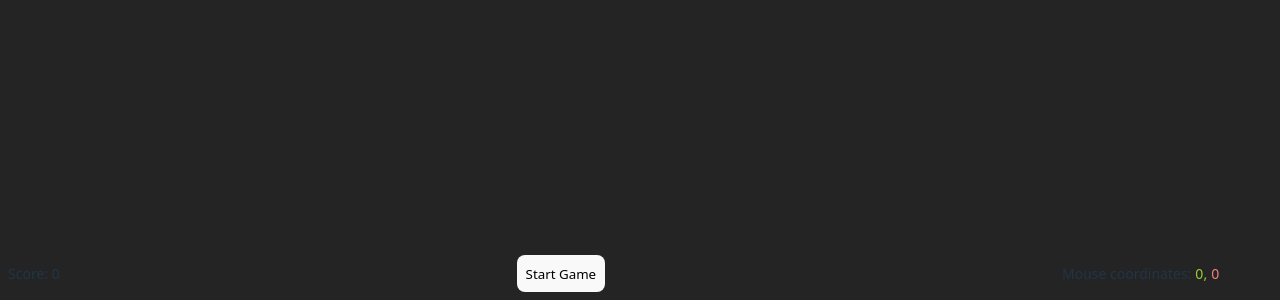
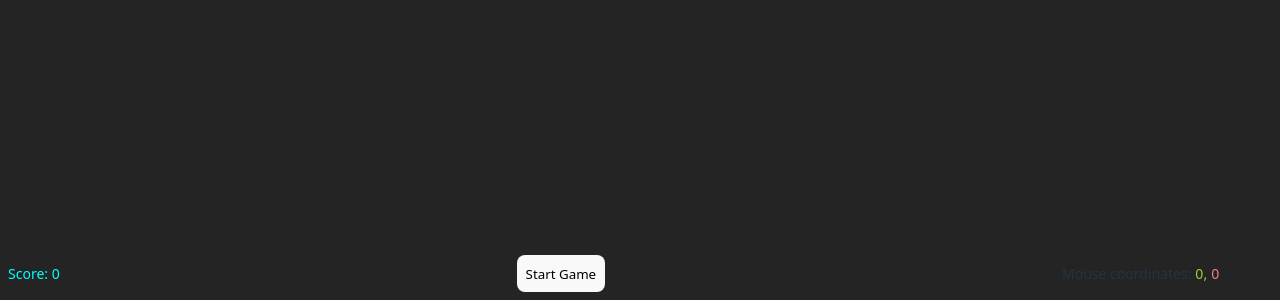
Before and after one commit to klnyc/Ball-Drop, a React (Vite) app: page / in a window 1280 px wide. Shown: the part 500-800 px from the top of the page. Built offline with nearby package versions, Linux system fonts and the light colour scheme.

Commit message:
Add Pokeball svg

```diff
--- a/src/components/Canvas.tsx
+++ b/src/components/Canvas.tsx
@@ -32,7 +32,7 @@ const Canvas = () => {
   const [gameStart, setGameStart] = useState<boolean>(false);
 
   const ballImage: HTMLImageElement = new Image();
-  ballImage.src = "/react.svg";
+  ballImage.src = "/pokeball.svg";
 
   const initiateCanvas = (): void => {
     const canvas = canvasRef.current;
@@ -154,12 +154,13 @@ const Canvas = () => {
     <>
       <canvas ref={canvasRef} />
       <div id="footer">
-        <div className="footer-item">Score: {score}</div>
+        <div id="score" className="footer-item">Score: {score}</div>
         <button onClick={handleStartGame} disabled={gameStart}>
           {gameStart ? "Game started!" : "Start Game"}
         </button>
         <MouseTracker />
       </div>
+
     </>
   );
 };
--- a/src/styles/Canvas.css
+++ b/src/styles/Canvas.css
@@ -16,6 +16,10 @@ canvas {
 
 .footer-item {
   padding: 8px;
+}
+
+#score {
+  color: cyan;
 }
 
 #mouse-tracker {
```
Also changed, not shown: public/pokeball.svg (added), 1 other file (tests, documents, lock files or other folders).
